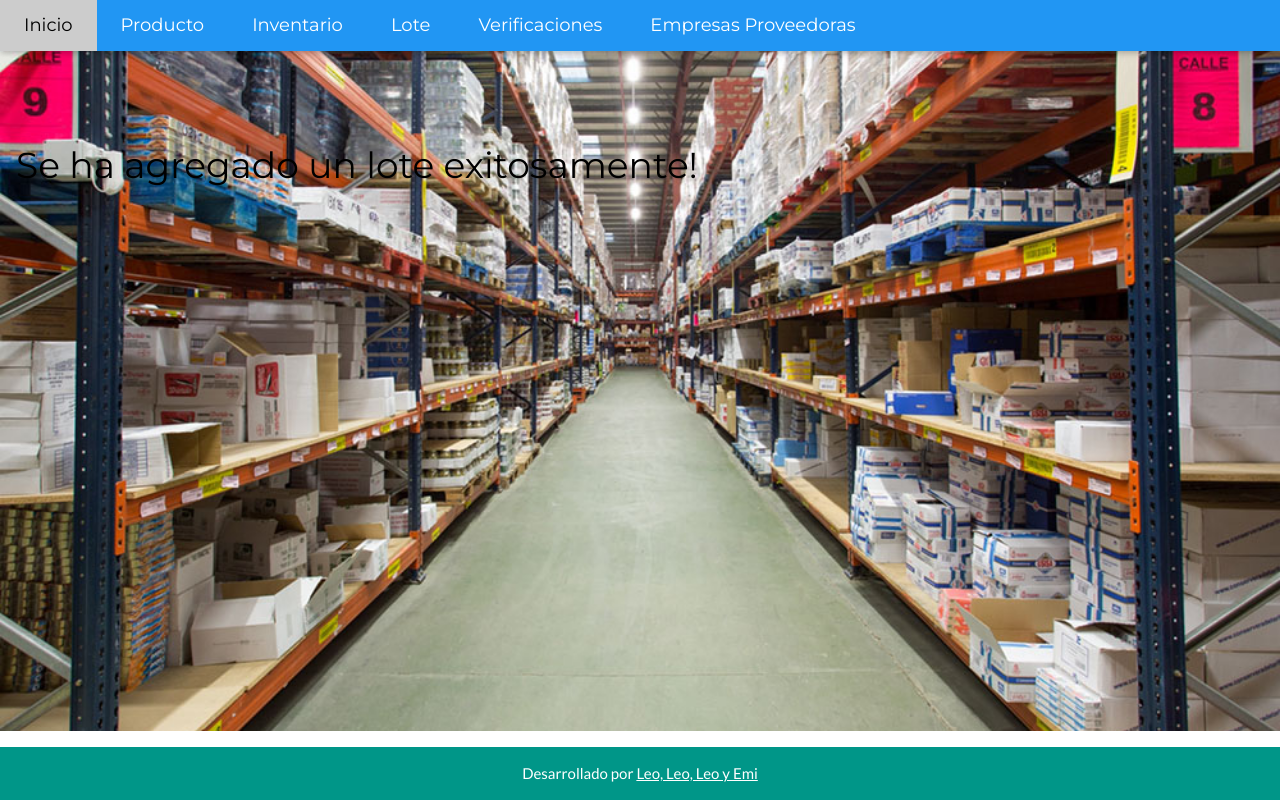
After one commit to leocaraballo/tpfinal-basededatos, a PHP site: template vistas/lotes_exito.php in a window 1280 px wide. The commit adds this page. Run offline with PHP 8.4, Linux system fonts and the light colour scheme; the template is opened without the code that fills it, so the values that code supplies are empty.

Commit message:
Mensaje Lote exito

```diff
--- a/controladores/lotes.php
+++ b/controladores/lotes.php
@@ -1,4 +1,5 @@
 <?php
+  require($_SERVER['DOCUMENT_ROOT'].'/tpfinal-basededatos/controladores/mostrar.php');
   if (isset($_REQUEST["agregar"])) {
     $data = [
       ":Producto_Codigo_FK" => $_REQUEST["producto"],
@@ -8,8 +9,8 @@
       ":Cantidad" => $_REQUEST["cantidad"],
     ];
     Lote::crear($data);
+    mostrar($_SERVER['DOCUMENT_ROOT'].'/tpfinal-basededatos/vistas/lotes_exito.php');
   } else {
-    require($_SERVER['DOCUMENT_ROOT'].'/tpfinal-basededatos/controladores/mostrar.php');
     require($_SERVER['DOCUMENT_ROOT'].'/tpfinal-basededatos/modelos/Producto.php');
     mostrar($_SERVER['DOCUMENT_ROOT'].'/tpfinal-basededatos/vistas/lotes.php');
   }
--- /dev/null
+++ b/vistas/lotes_exito.php
@@ -0,0 +1,3 @@
+<main class="w3-container" style="padding:128px 16px;">
+  <h1>Se ha agregado un lote exitosamente!</h1>
+</main>
```
